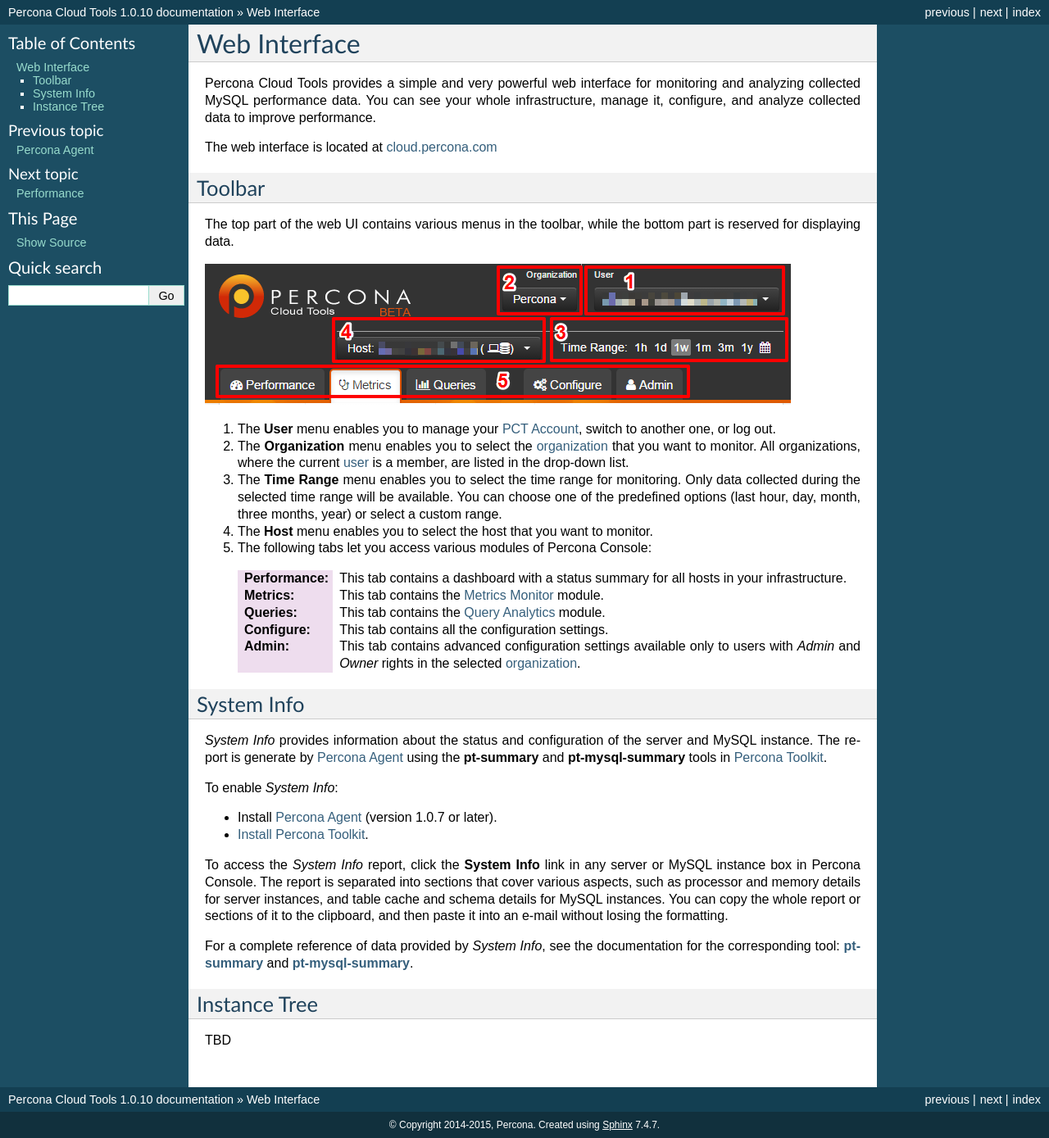
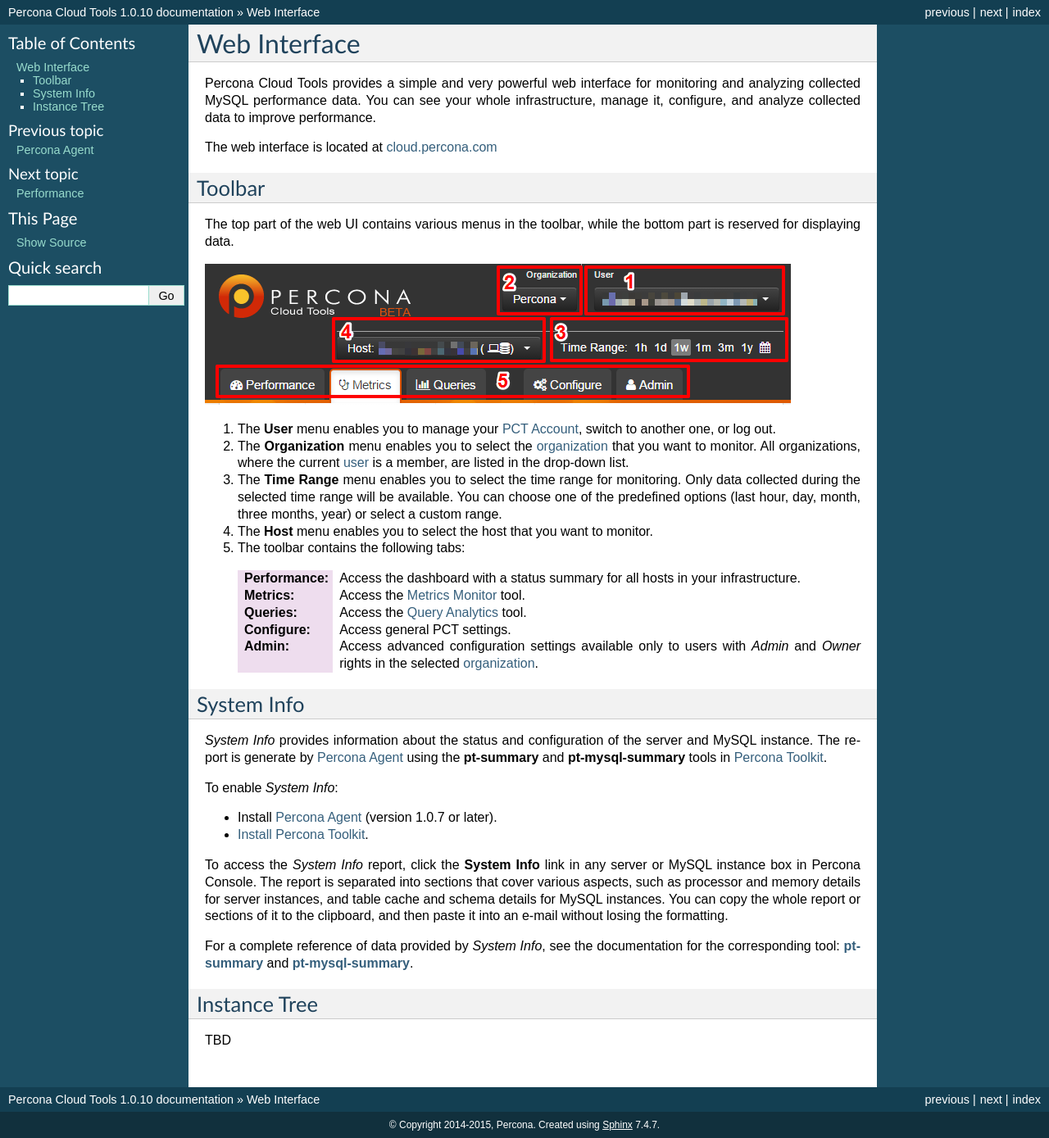
Before and after one commit to percona/cloud-tools, a Sphinx documentation site: the page built from doc/WebInterface.rst, in a window 1280 px wide. Shown: the whole page at 82% size. Built offline with Sphinx 7.4.7, drawn with Linux system fonts in a browser that asks for light colours.

Commit message:
Some feedback from Daniel

```diff
--- a/doc/MetricsMonitor.rst
+++ b/doc/MetricsMonitor.rst
@@ -1,7 +1,7 @@
 Metrics Monitor
 ===============
 
-The **Metrics Monitor** module provides an in-depth overview of metrics
+The **Metrics Monitor** tool provides an in-depth overview of metrics
 that are critical to the server and database.
 Metrics are presented on *charts* to show change over time.
 Charts are contained within a *dashboard*.
--- a/doc/WebInterface.rst
+++ b/doc/WebInterface.rst
@@ -27,14 +27,14 @@
    You can choose one of the predefined options
    (last hour, day, month, three months, year) or select a custom range.
 4. The **Host** menu enables you to select the host that you want to monitor.
-5. The following tabs let you access various modules of Percona Console:
+5. The toolbar contains the following tabs:
 
-   :Performance: This tab contains a dashboard with a status summary
+   :Performance: Access the dashboard with a status summary
     for all hosts in your infrastructure.
-   :Metrics: This tab contains the :term:`Metrics Monitor` module.
-   :Queries: This tab contains the :term:`Query Analytics` module.
-   :Configure: This tab contains all the configuration settings.
-   :Admin: This tab contains advanced configuration settings
+   :Metrics: Access the :term:`Metrics Monitor` tool.
+   :Queries: Access the :term:`Query Analytics` tool.
+   :Configure: Access general PCT settings.
+   :Admin: Access advanced configuration settings
     available only to users with *Admin* and *Owner* rights
     in the selected :term:`organization`.
 
```
Also changed, not shown: other parts of doc/MetricsMonitor.rst (+2 -1 lines), doc/Configuration.rst (+17 -6 lines), doc/Performance.rst (+4 -5 lines), doc/QueryAnalytics.rst (+5 -7 lines).
